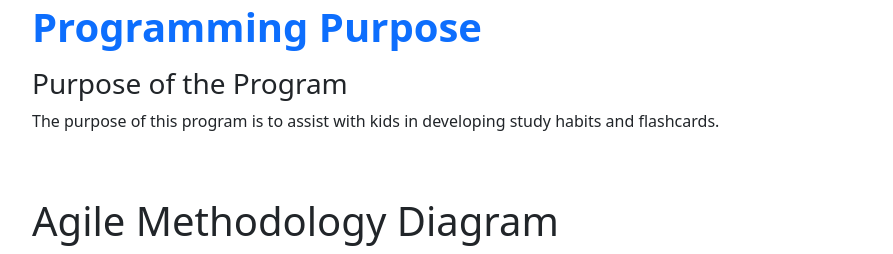
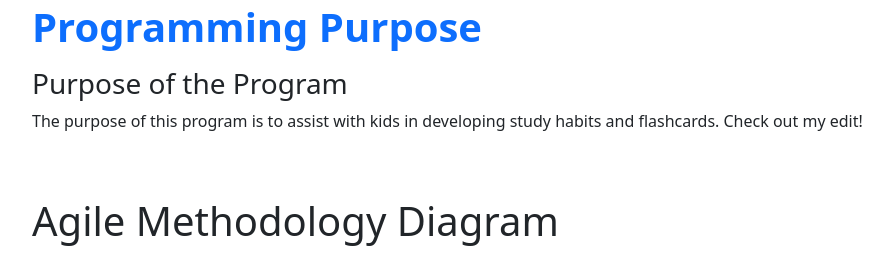
Before and after one commit to Azeem-Khan1/group-flask-project, a Flask app: page /purpose/ in a window 1280 px wide. Shown: the part 335-589 px from the top of the page, without its empty margins (16-909 px from the left). Run offline with Flask 2, Linux system fonts and the light colour scheme.

Commit message:
Update purpose.html

```diff
--- a/templates/purpose.html
+++ b/templates/purpose.html
@@ -21,6 +21,7 @@
         <p class = "text-secondary">
             <h3>Purpose of the Program</h3>
             The purpose of this program is to assist with kids in developing study habits and flashcards.
+            Check out my edit!
         </p>
     </div>
     <div class="px-5 py-5 mx-auto">
```
